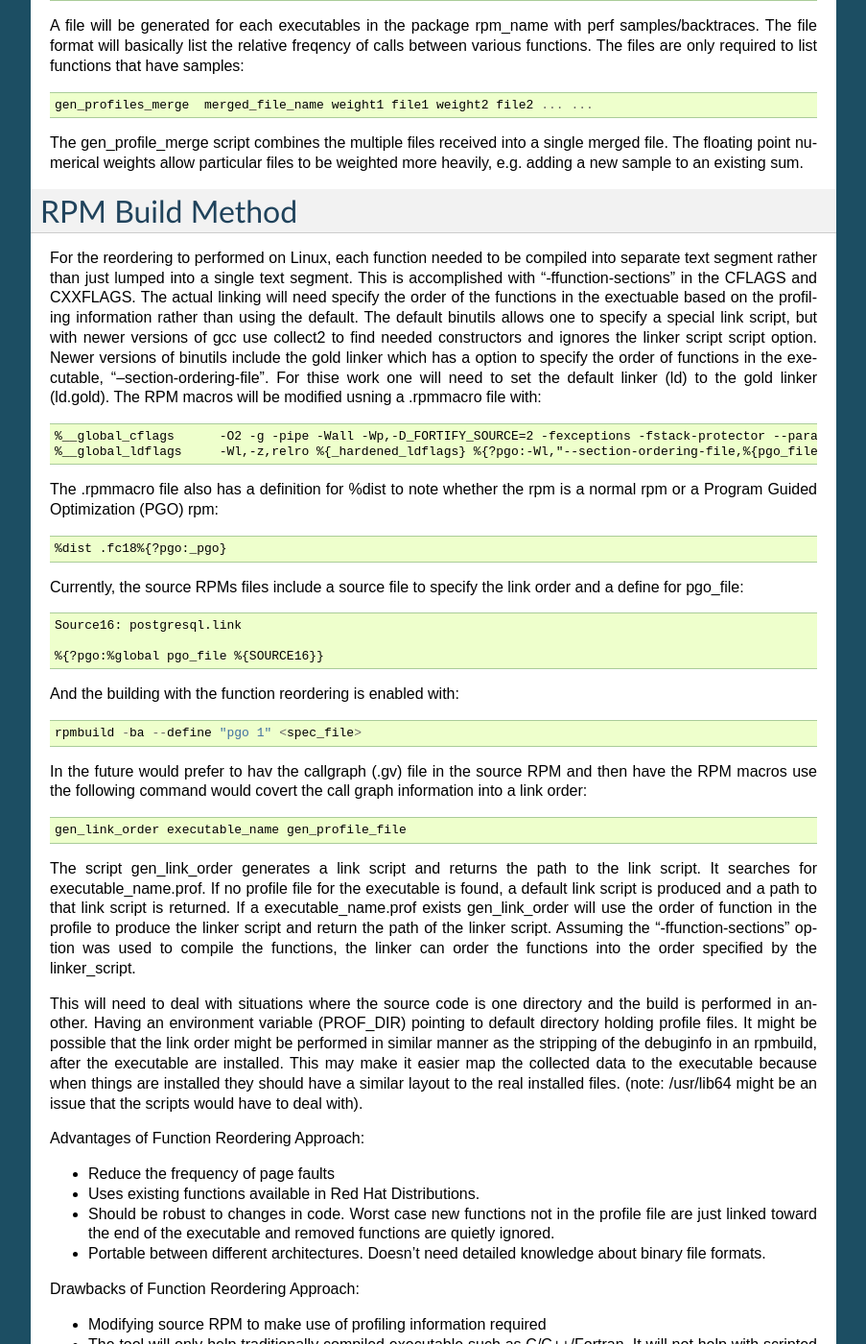
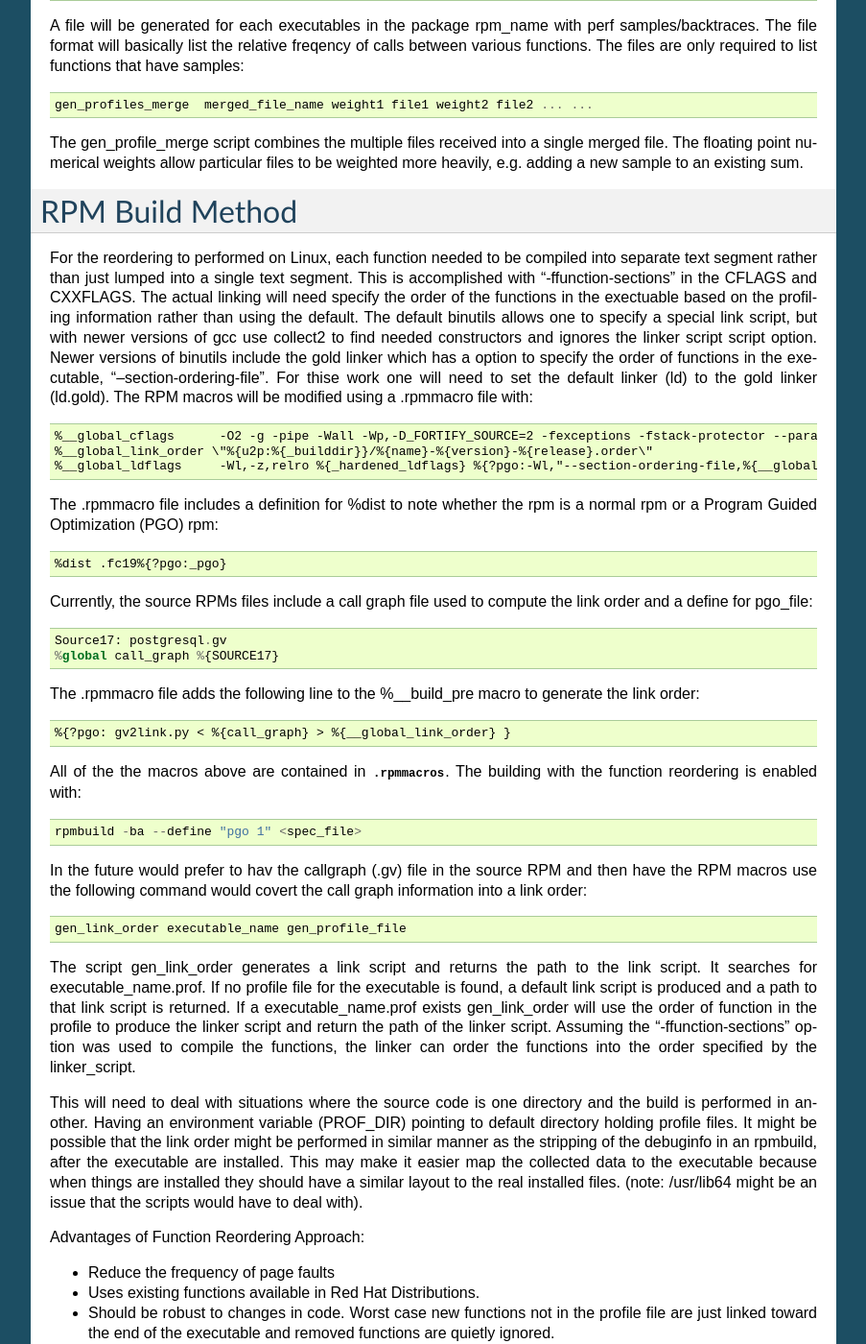
Before and after one commit to wcohen/sediment, a Sphinx documentation site: the page built from docs/pop.rst, in a window 1280 px wide and 1400 px high, scrolled down 3266 px. Shown: the whole window at 96% size, without its empty margins (198-1101 px from the left). Built offline with Sphinx 7.4.7, drawn with Linux system fonts in a browser that asks for light colours.

Commit message:
Update rpmbuild method to use the callgraph rather than raw link order.

```diff
--- a/docs/pop.rst
+++ b/docs/pop.rst
@@ -271,24 +271,31 @@ Newer versions of binutils include the gold linker which has a option
 to specify the order of functions in the executable, "--section-ordering-file".
 For thise work one will need to set the default linker
 (ld) to the gold linker (ld.gold).
-The RPM macros will be modified usning a .rpmmacro file with::
+The RPM macros will be modified using a .rpmmacro file with::
 
   %__global_cflags	-O2 -g -pipe -Wall -Wp,-D_FORTIFY_SOURCE=2 -fexceptions -fstack-protector --param=ssp-buffer-size=4 %{_hardened_cflags} %{?pgo:-ffunction-sections -fdata-sections}
-  %__global_ldflags	-Wl,-z,relro %{_hardened_ldflags} %{?pgo:-Wl,"--section-ordering-file,%{pgo_file}"}
+  %__global_link_order \"%{u2p:%{_builddir}}/%{name}-%{version}-%{release}.order\"
+  %__global_ldflags	-Wl,-z,relro %{_hardened_ldflags} %{?pgo:-Wl,"--section-ordering-file,%{__global_link_order}"}
 
-The .rpmmacro file also has a definition for %dist to note whether the
+The .rpmmacro file includes a definition for %dist to note whether the
 rpm is a normal rpm or a Program Guided Optimization (PGO) rpm::
 
-  %dist .fc18%{?pgo:_pgo}
+  %dist .fc19%{?pgo:_pgo}
 
-Currently, the source RPMs files include a source file to specify the link
-order and a define for pgo_file::
+Currently, the source RPMs files include a call graph file used to compute
+the link order and a define for pgo_file::
 
-  Source16: postgresql.link
+  Source17: postgresql.gv
+  %global call_graph %{SOURCE17}
 
-  %{?pgo:%global pgo_file %{SOURCE16}}
+The .rpmmacro file adds the following line to the %__build_pre macro
+to generate the link order::
 
-And the building with the function reordering is enabled with::
+    %{?pgo: gv2link.py < %{call_graph} > %{__global_link_order} }
+
+All of the the macros above are contained in :download:`.rpmmacros
+<.rpmmacros>`.  The building with the function reordering is enabled
+with::
 
   rpmbuild -ba --define "pgo 1" <spec_file>
 
```
Also changed, not shown: 1 other file.
